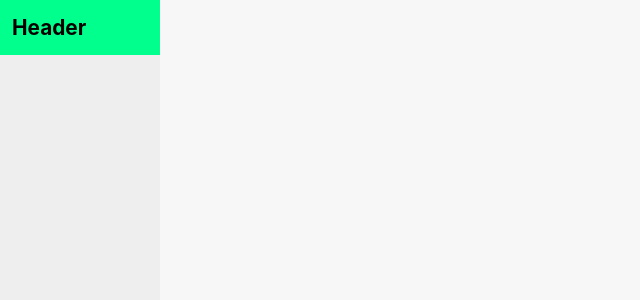
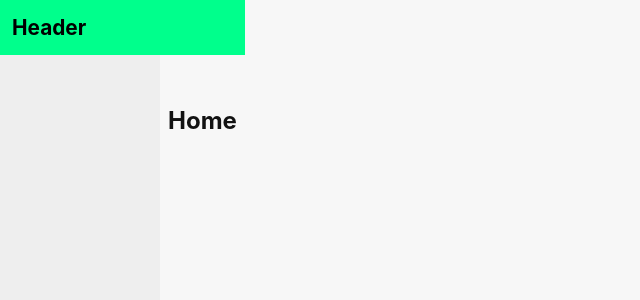
Before and after one commit to saxond/bill, a React (Create React App) app in the folder app/: page / in a window 1280 px wide. Shown: the top 300 px of the page, without its empty margins (0-640 px from the left). Built offline with nearby package versions, Linux system fonts and the light colour scheme.

Commit message:
Allow some routes while not logged in

```diff
--- a/app/src/index.tsx
+++ b/app/src/index.tsx
@@ -50,19 +50,22 @@ export default function App() {
               }
             </div>
             <div className="app-body flex">
-              {!loggedIn ?
+              {!loggedIn &&
                 <GoogleOAuthProvider clientId={CLIENT_ID}>
                   <GoogleLogin onSuccess={onSuccess} onError={onError} />
                 </GoogleOAuthProvider>
-              :
+              }
               <Switch>
                 <Route exact path="/" component={Home} />
+                {loggedIn &&
+                  <>
                     <Route exact path="/contacts" component={Contacts} />
                     <Route exact path="/contacts/create" component={CreateContact} />
                     <Route path="/contacts/update/:id" component={UpdateContact} />
                     <Route path="/contacts/:id" component={Contacts} />
+                  </>
+                }
               </Switch>
-              }
             </div>
           </div>
         </div>
```
Lines whose indentation alone changed are shown as unchanged.
